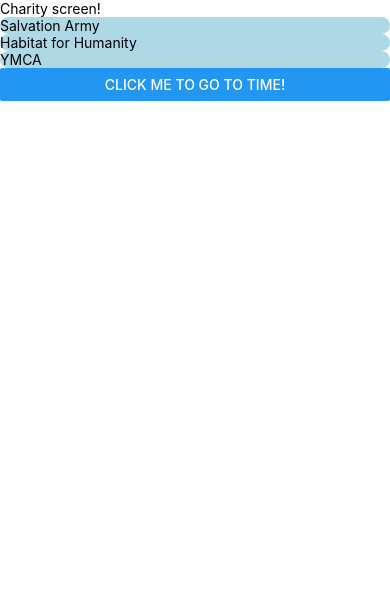
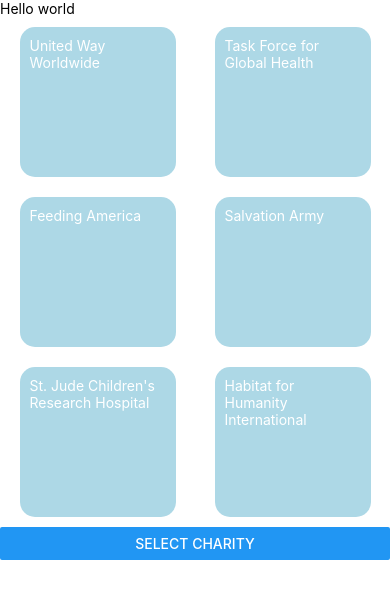
Before and after one commit to treloar/PomodoroForABetterWorld, a React Native app in the folder Pomodoro/: screen / in a window 390 px wide. Shown: the top 598 px of the page. Built offline with nearby package versions, Linux system fonts and the light colour scheme.

Commit message:
Style charity boxes and add flex wrap

```diff
--- a/Pomodoro/screens/CharityBox.js
+++ b/Pomodoro/screens/CharityBox.js
@@ -3,6 +3,7 @@
   View,
   Text,
   StyleSheet,
+  Dimensions,
 } from 'react-native';
 
 
@@ -21,9 +22,14 @@
 
   styles = StyleSheet.create({
     charitybox: {
-      color: 'black',
+      color: 'white',
       backgroundColor: 'lightblue',
-      borderRadius: 50,
+      height: 150,
+      padding: 10,
+      marginTop: 10,
+      marginBottom: 10,
+      borderRadius: 15,
+      width: Dimensions.get('window').width / 2.5,
     }
   });
 }
--- a/Pomodoro/screens/CharityScreen.js
+++ b/Pomodoro/screens/CharityScreen.js
@@ -6,7 +6,6 @@
   Button,
 } from 'react-native';
 import CharityBox from './CharityBox';
-
 
 export class CharityScreen extends React.Component {
   constructor(props) {
@@ -20,20 +19,25 @@
   render() {
     return (
       <View>
-        <Text>Charity screen!</Text>
-        <View style={this.styles.charityContainer}>
+        <Text>Hello world</Text>
+        <View style={this.styles.charitycontainer}>
+          <CharityBox name="United Way Worldwide"/>
+          <CharityBox name="Task Force for Global Health"/>
+          <CharityBox name="Feeding America"/>
           <CharityBox name="Salvation Army"/>
-          <CharityBox name="Habitat for Humanity"/>
-          <CharityBox name="YMCA"/>
+          <CharityBox name="St. Jude Children's Research Hospital"/>
+          <CharityBox name="Habitat for Humanity International"/>
         </View>
-        <Button onPress={this.goToTimeScreen} title="Click me to go to time!"></Button>
+        <Button onPress={this.goToTimeScreen} title="Select Charity"></Button>
       </View>
     );
   }
 
   styles = StyleSheet.create({
-    charityContainer: {
-
-    },
+    charitycontainer: {
+      flexDirection: 'row',
+      flexWrap: 'wrap',
+      justifyContent: 'space-around',
+    }
   });
 }
```
